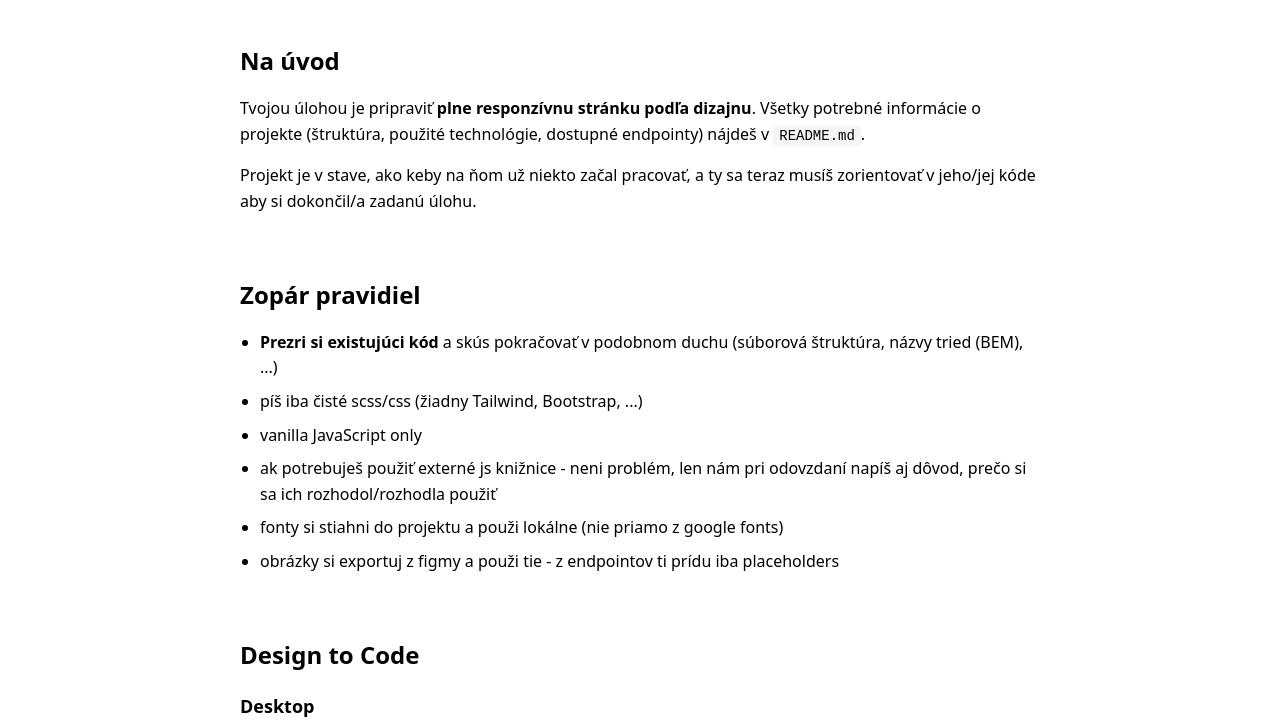
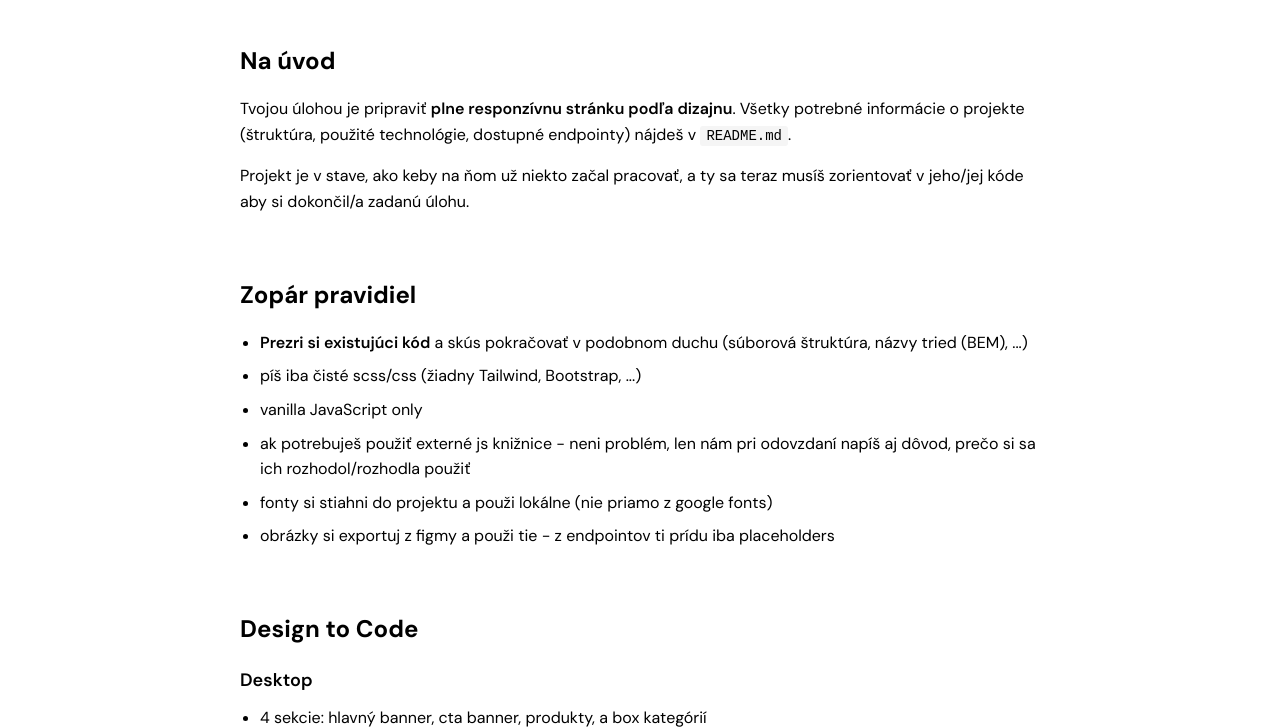
Before and after one commit to abrosenkov/fe-assignment-andrii, a website built with Vite: page index.html in a window 1280 px wide. Shown: the part 207-935 px from the top of the page. Built offline with nearby package versions, Linux system fonts and the light colour scheme.

Commit message:
add local fonts

```diff
--- a/src/assets/styles/common/_fonts.scss
+++ b/src/assets/styles/common/_fonts.scss
@@ -1 +1,69 @@
-@use "./../init" as *;
+@font-face {
+    font-family: "DM Sans";
+    src:
+        url("../../fonts/dm-sans-regular.woff2") format("woff2"),
+        url("../../fonts/dm-sans-regular.woff") format("woff");
+    font-weight: 400;
+    font-style: normal;
+    font-display: swap;
+}
+
+@font-face {
+    font-family: "DM Sans";
+    src:
+        url("../../fonts/dm-sans-medium.woff2") format("woff2"),
+        url("../../fonts/dm-sans-medium.woff") format("woff");
+    font-weight: 500;
+    font-style: normal;
+    font-display: swap;
+}
+
+@font-face {
+    font-family: "DM Sans";
+    src:
+        url("../../fonts/dm-sans-semibold.woff2") format("woff2"),
+        url("../../fonts/dm-sans-semibold.woff") format("woff");
+    font-weight: 600;
+    font-style: normal;
+    font-display: swap;
+}
+
+@font-face {
+    font-family: "DM Sans";
+    src:
+        url("../../fonts/dm-sans-bold.woff2") format("woff2"),
+        url("../../fonts/dm-sans-bold.woff") format("woff");
+    font-weight: 700;
+    font-style: normal;
+    font-display: swap;
+}
+
+@font-face {
+    font-family: "DM Sans";
+    src:
+        url("../../fonts/dm-sans-extrabold.woff2") format("woff2"),
+        url("../../fonts/dm-sans-extrabold.woff") format("woff");
+    font-weight: 800;
+    font-style: normal;
+    font-display: swap;
+}
+
+@font-face {
+    font-family: "Wix Madefor Display";
+    src:
+        url("../../fonts/wix-madefor-display-bold.woff2") format("woff2"),
+        url("../../fonts/wix-madefor-display-bold.woff") format("woff");
+    font-weight: 700;
+    font-style: normal;
+    font-display: swap;
+}
+
+@font-face {
+    font-family: "Wix Madefor Display";
+    src:
+        url("../../fonts/wix-madefor-display-extrabold.woff2") format("woff2"),
+        url("../../fonts/wix-madefor-display-extrabold.woff") format("woff");
+    font-weight: 800;
+    font-style: normal;
+    font-display: swap;
+}
--- a/src/assets/styles/common/_layout.scss
+++ b/src/assets/styles/common/_layout.scss
@@ -14,7 +14,11 @@
     --s-container-padding: 2rem;
 
     // fonts
-    --f-primary: system-ui, avenir, helvetica, arial, sans-serif;
+
+    // --f-primary: system-ui, avenir, helvetica, arial, sans-serif;
+
+    --f-primary: "DM Sans", system-ui, sans-serif;
+    --f-heading: "Wix Madefor Display", system-ui, sans-serif;
 }
 
 body {
--- a/src/assets/styles/pages/solution/_solution_banner.scss
+++ b/src/assets/styles/pages/solution/_solution_banner.scss
@@ -41,7 +41,7 @@
         &__title {
             width: 52rem;
             margin: 0;
-            font-family: "Wix Madefor Display", sans-serif;
+            font-family: var(--f-heading);
             font-size: 5.2rem;
             font-weight: 800;
             line-height: 1.25;
@@ -50,7 +50,7 @@
         &__description {
             width: 52rem;
             margin: 0;
-            font-family: "DM Sans", sans-serif;
+            font-family: var(--f-primary);
             font-size: 1.6rem;
             font-weight: 400;
             line-height: 1.4;
@@ -82,7 +82,7 @@
             }
 
             .sb-text {
-                font-family: "Wix Madefor Display", sans-serif;
+                font-family: var(--f-heading);
                 font-size: 1.6rem;
                 font-weight: 700;
                 white-space: nowrap;
```
Also changed, not shown: src/assets/fonts/dm-sans-bold.woff (added), src/assets/fonts/dm-sans-bold.woff2 (added), src/assets/fonts/dm-sans-extrabold.woff (added), src/assets/fonts/dm-sans-extrabold.woff2 (added), src/assets/fonts/dm-sans-medium.woff (added), src/assets/fonts/dm-sans-medium.woff2 (added), src/assets/fonts/dm-sans-regular.woff (added), src/assets/fonts/dm-sans-regular.woff2 (added), src/assets/fonts/dm-sans-semibold.woff (added), src/assets/fonts/dm-sans-semibold.woff2 (added), src/assets/fonts/wix-madefor-display-bold.woff (added), src/assets/fonts/wix-madefor-display-bold.woff2 (added), src/assets/fonts/wix-madefor-display-extrabold.woff (added), src/assets/fonts/wix-madefor-display-extrabold.woff2 (added).
